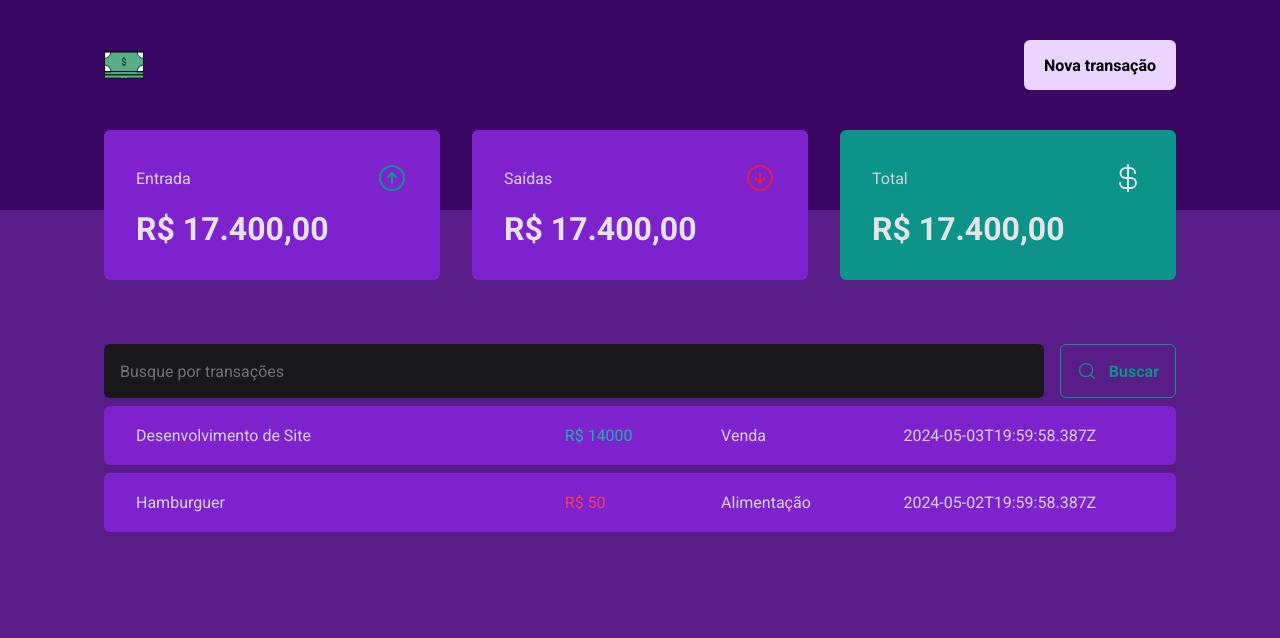
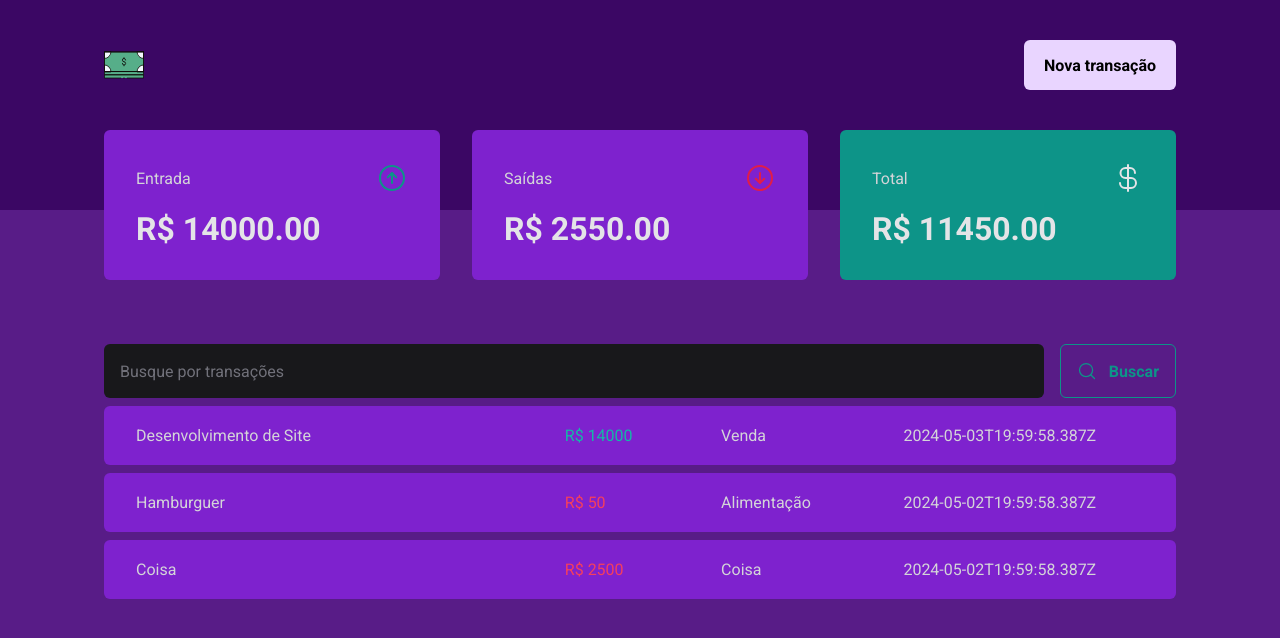
Before and after one commit to DiegodeSalles/react-grana, a React (Vite) app: page / in a window 1280 px wide. Shown: the top 638 px of the page. Built offline with nearby package versions, Linux system fonts and the light colour scheme; data requests are answered from the project's data file.

Commit message:
Contexto adicionado e sumário calculando os valores provindos da API.

```diff
--- a/server.json
+++ b/server.json
@@ -15,6 +15,14 @@
       "category": "Alimentação",
       "price": 50,
       "createdAt": "2024-05-02T19:59:58.387Z"
+    },
+    {
+      "id": 3,
+      "description": "Coisa",
+      "type": "outcome",
+      "category": "Coisa",
+      "price": 2500,
+      "createdAt": "2024-05-02T19:59:58.387Z"
     }
   ]
 }
--- a/src/App.tsx
+++ b/src/App.tsx
@@ -2,12 +2,15 @@
 import { defaultTheme } from "./styles/themes/default";
 import { GlobalStyle } from "./styles/global";
 import { Transactions } from "./pages/Transactions";
+import { TransactionsProvider } from "./contexts/TransactionsContext";
 
 export function App() {
   return (
     <ThemeProvider theme={defaultTheme}>
       <GlobalStyle />
-      <Transactions />
+      <TransactionsProvider>
+        <Transactions />
+      </TransactionsProvider>
     </ThemeProvider>
   );
 }
--- a/src/components/Summary/index.tsx
+++ b/src/components/Summary/index.tsx
@@ -1,7 +1,30 @@
 import { ArrowCircleDown, ArrowCircleUp, CurrencyDollar } from "phosphor-react";
 import { SummaryCard, SummaryContainer } from "./styles";
+import { useContext } from "react";
+import { TransactionsContext } from "../../contexts/TransactionsContext";
 
 export function Summary() {
+  const { transactions } = useContext(TransactionsContext);
+
+  const summary = transactions.reduce(
+    (acc, transaction) => {
+      if (transaction.type === "income") {
+        acc.income += transaction.price;
+        acc.total += transaction.price;
+      } else {
+        acc.outcome += transaction.price;
+        acc.total -= transaction.price;
+      }
+
+      return acc;
+    },
+    {
+      income: 0,
+      outcome: 0,
+      total: 0,
+    }
+  );
+
   return (
     <SummaryContainer>
       <SummaryCard>
@@ -10,7 +33,7 @@
           <ArrowCircleUp size={32} color="#0d9488" />
         </header>
 
-        <strong>R$ 17.400,00</strong>
+        <strong>R$ {summary.income.toFixed(2)}</strong>
       </SummaryCard>
       <SummaryCard>
         <header>
@@ -18,7 +41,7 @@
           <ArrowCircleDown size={32} color="#e11d48" />
         </header>
 
-        <strong>R$ 17.400,00</strong>
+        <strong>R$ {summary.outcome.toFixed(2)}</strong>
       </SummaryCard>
       <SummaryCard variant="positive">
         <header>
@@ -26,7 +49,7 @@
           <CurrencyDollar size={32} color="#e4e4e7" />
         </header>
 
-        <strong>R$ 17.400,00</strong>
+        <strong>R$ {summary.total.toFixed(2)}</strong>
       </SummaryCard>
     </SummaryContainer>
   );
--- /dev/null
+++ b/src/contexts/TransactionsContext.tsx
@@ -0,0 +1,37 @@
+import { ReactNode, createContext, useEffect, useState } from "react";
+
+interface Transaction {
+  id: number;
+  description: string;
+  price: number;
+  type: "income" | "outcome";
+  category: string;
+  createdAt: Date;
+}
+
+interface TransactionContextType {
+  transactions: Transaction[];
+}
+
+interface TransactionsProviderProps {
+  children: ReactNode;
+}
+
+export const TransactionsContext = createContext({} as TransactionContextType);
+
+export function TransactionsProvider({ children }: TransactionsProviderProps) {
+  const [transactions, setTransactions] = useState<Transaction[]>([]);
+
+  useEffect(() => {
+    (async function fetchData() {
+      const response = await fetch("http://localhost:3000/transactions");
+      const data = await response.json();
+      setTransactions(() => data);
+    })();
+  }, []);
+  return (
+    <TransactionsContext.Provider value={{ transactions }}>
+      {children}
+    </TransactionsContext.Provider>
+  );
+}
--- a/src/pages/transactions/index.tsx
+++ b/src/pages/transactions/index.tsx
@@ -1,4 +1,4 @@
-import { useEffect, useState } from "react";
+import { useContext } from "react";
 import { Header } from "../../components/Header";
 import { Summary } from "../../components/Summary";
 import { SearchForm } from "./components/SearchForm";
@@ -7,26 +7,10 @@
   TransactionsContainer,
   TransactionsTable,
 } from "./styles";
-
-interface Transaction {
-  id: number;
-  description: string;
-  price: number;
-  type: "income" | "outcome";
-  category: string;
-  createdAt: Date;
-}
+import { TransactionsContext } from "../../contexts/TransactionsContext";
 
 export function Transactions() {
-  const [transactions, setTransactions] = useState<Transaction[]>([]);
-
-  useEffect(() => {
-    (async function fetchData() {
-      const response = await fetch("http://localhost:3000/transactions");
-      const data = await response.json();
-      setTransactions(() => data);
-    })();
-  }, []);
+  const { transactions } = useContext(TransactionsContext);
 
   return (
     <div>
```
